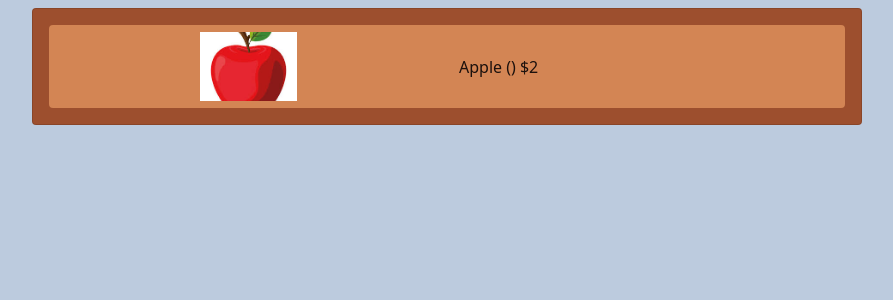
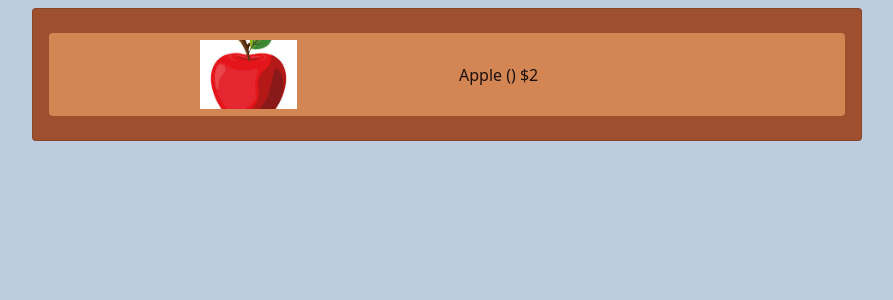
Before and after one commit to quiluh/Sahara, a Flask app: template templates/test.html in a window 1280 px wide. Shown: the part 92-392 px from the top of the page, without its empty margins (197-1090 px from the left). Run offline with Flask 3, Linux system fonts and the light colour scheme; the template is opened without the code that fills it, so the values that code supplies are empty.

Commit message:
added margin to the product display cart

```diff
--- a/templates/test.html
+++ b/templates/test.html
@@ -23,7 +23,7 @@
     <div class="row justify-content-center mx-1 w-100">
         <div class="col-sm-8 my-2">
             <div class="card bg-medium-primary m-auto text-center p-3 rounded overflow-hidden">
-                <div class="row w-100 bg-light-primary mx-auto rounded">
+                <div class="row w-100 bg-light-primary mx-auto rounded m-2">
                     <div class="col-sm-6">
                         <img src="../static/images/apple.jpg" alt="" class="cartImage w-30">
                     </div>
```
